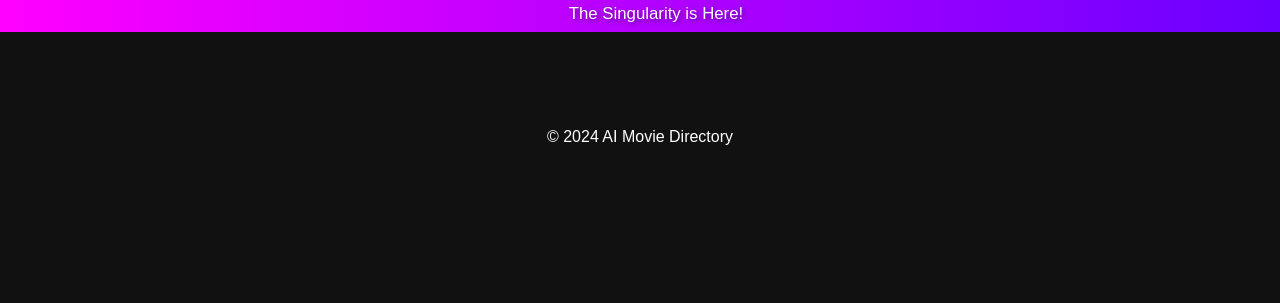
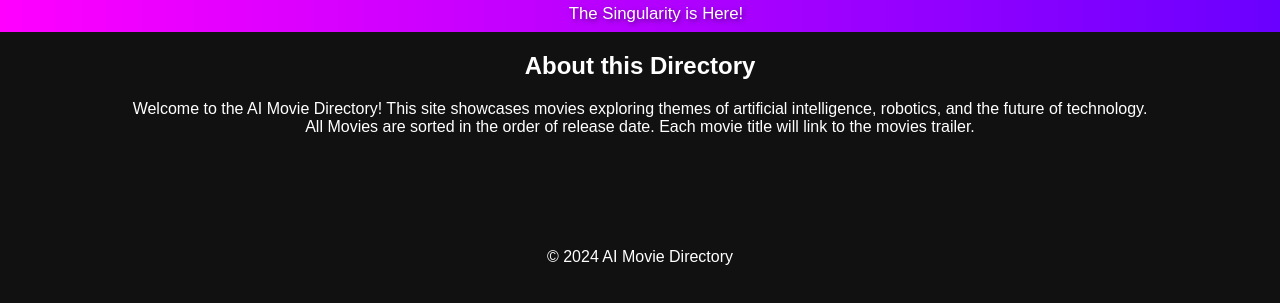
Before and after one commit to TacoTuesday365/ai-movie-directory, a website: page index.html in a window 1280 px wide. Shown: the part 63-366 px from the top of the page. Drawn offline with Linux system fonts and the light colour scheme; no server answers.

Commit message:
Update index.html

```diff
--- a/index.html
+++ b/index.html
@@ -30,6 +30,14 @@
         <div id="movie-search">
            <!--add a search box here -->
         </div>
+
+        <!-- User Guide -->
+        <section id="user-guide">
+            <h2>About this Directory</h2>
+            <p>Welcome to the AI Movie Directory! This site showcases movies exploring themes of artificial intelligence, robotics, and the future of technology.
+            <br> All Movies are sorted in the order of release date. Each movie title will link to the movies trailer.
+        </section>
+
         <div id="movie-container" class="movie-grid">
             <!-- Movie listings will be added here -->
         </div>
```
